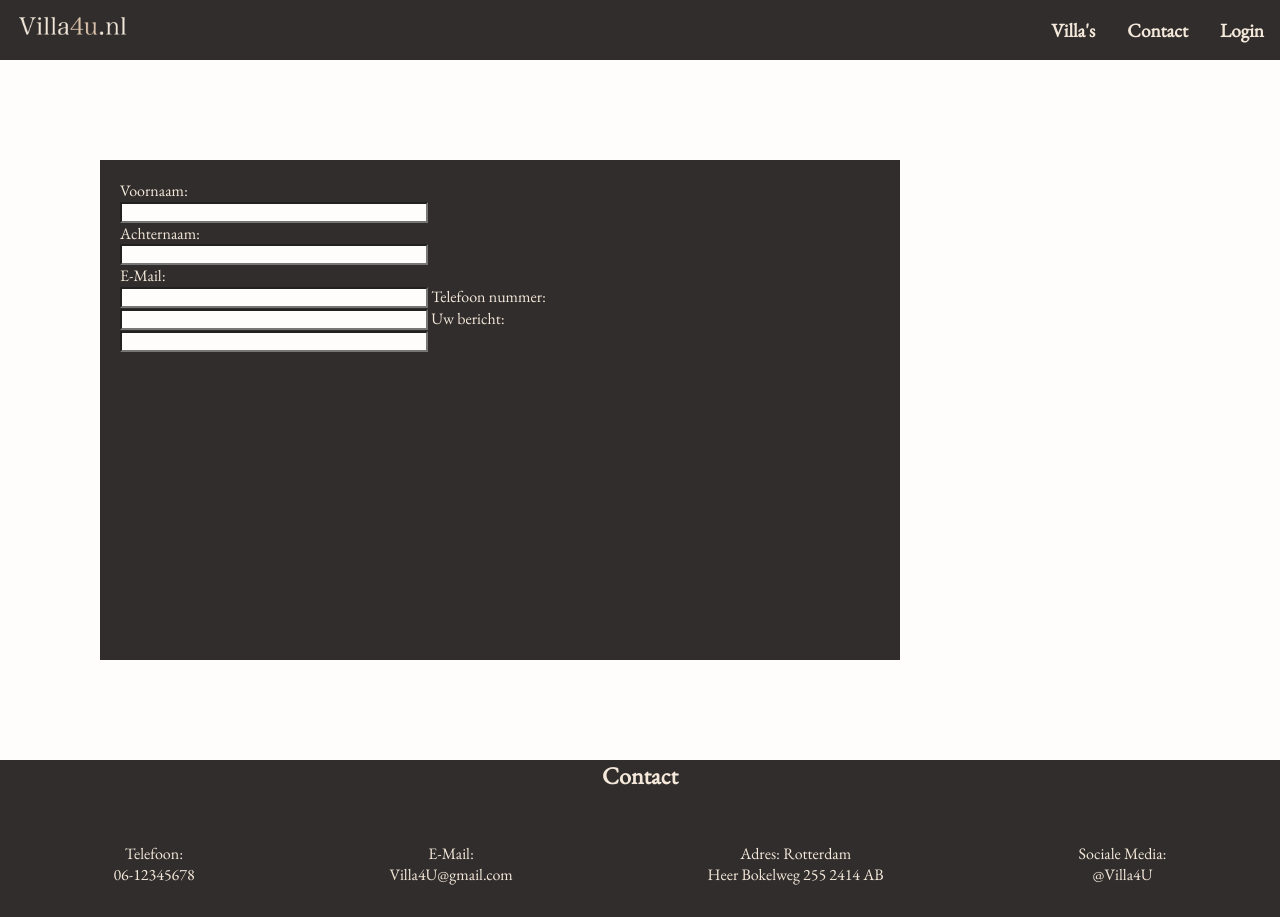
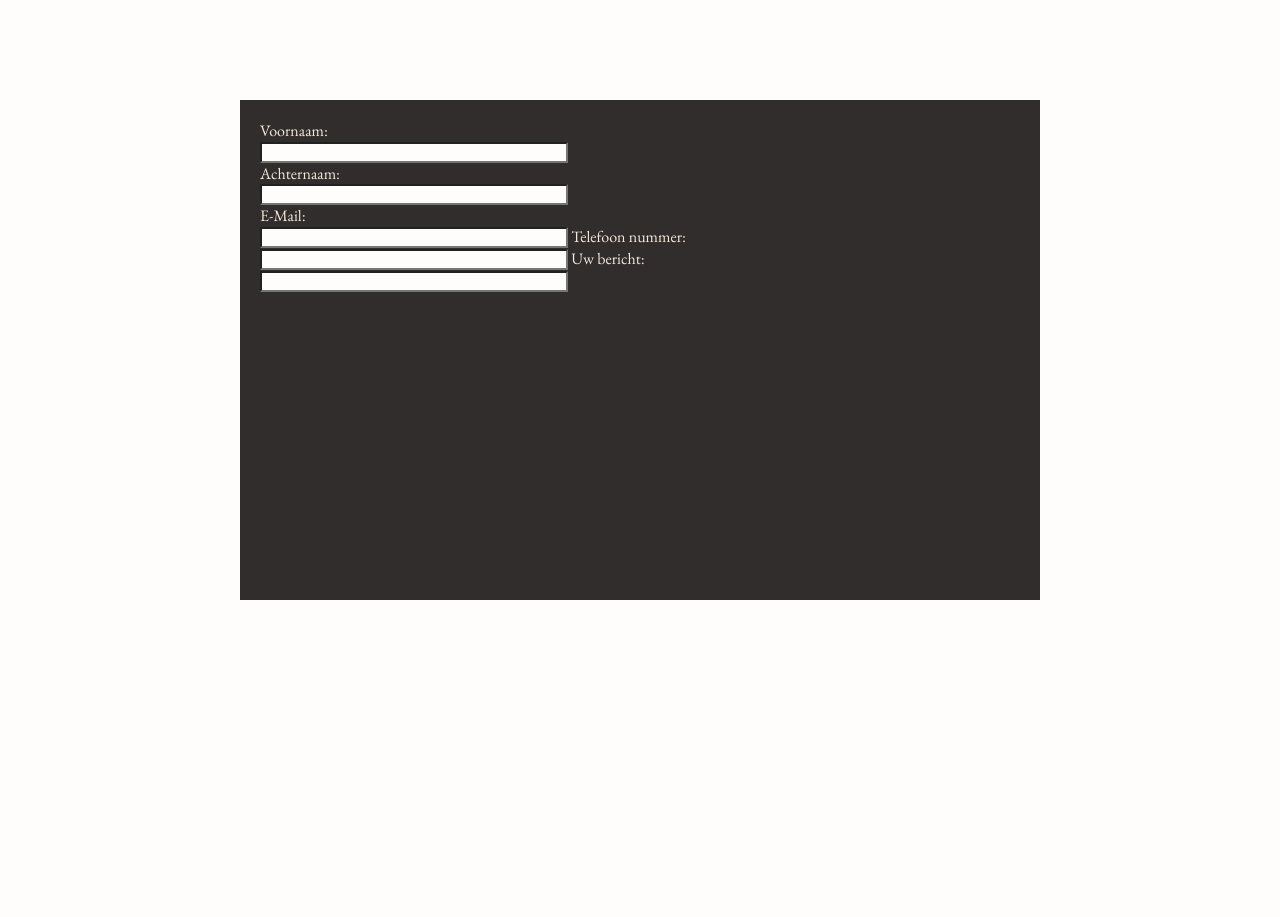
Before and after one commit to iranathan/Villa4u.nl, a PHP site: page /contact.php in a window 1280 px wide. After the commit the page ends 600 px from the top, so only its background shows below. Run offline with PHP 8.4, Linux system fonts and the light colour scheme; data that the repository does not hold is empty.

Commit message:
contact header and footer

```diff
--- a/contact.php
+++ b/contact.php
@@ -13,18 +13,7 @@
     <title>Document</title>
 </head>
 <body>
-    <header>
-        <a href="index.php"><img src="image/lightlogosmall.png" alt="logo"></a>
-        <nav>
-            <a href="villalist.php"><strong>Villa's</strong></a>
-            <a href=""><strong>Contact</strong></a>
-            <?php if($authenticated) : ?>
-                <a href="#"><strong><?= $name ?></strong></a>
-            <?php else :?>
-                <a href="login.php"><strong>Login</strong></a>
-            <?php endif;?>
-        </nav>
-    </header>
+
     <main>
         <div class="contact">
             <form action="post">
@@ -37,18 +26,10 @@
                 <label for="tel" class="tel">Telefoon nummer:</label> <br>
                 <input type="tel" id="tel" name="tel" class="tel">
                 <label for="bericht" class="bericht">Uw bericht:</label> <br>
-                <input type="text" id="bericht" name="bericht" lass="bericht">
+                <input type="text" id="bericht" name="bericht" class="bericht">
             </form>
         </div>
     </main>
-    <footer>
-    <h2>Contact</h2>
-    <div id="footer-info">
-        <p>Telefoon: <br>06-12345678</p>
-        <p>E-Mail: <br>Villa4U@gmail.com</p>
-        <p>Adres: Rotterdam  <br>Heer Bokelweg 255 2414 AB </p>
-        <p>Sociale Media: <br>@Villa4U</p>
-    </div>
-</footer>
+
 </body>
 </html>
--- a/css/contact.css
+++ b/css/contact.css
@@ -1,5 +1,7 @@
 main{
     display: block;
+    display: flex;
+    justify-content: center;
 }
 .contact{
     background-color: #302d2c;
```
